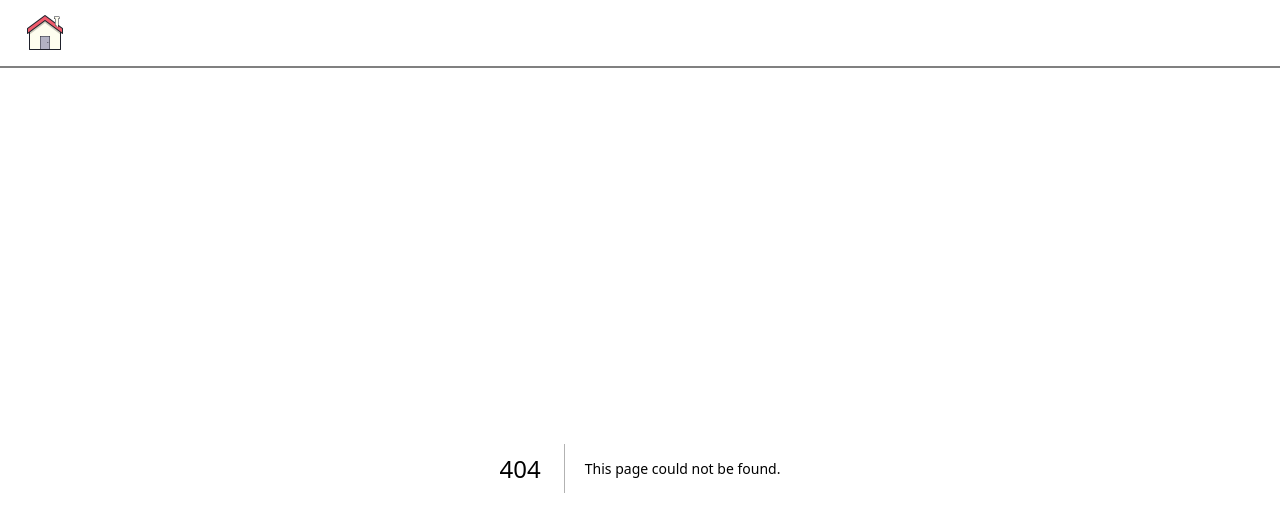
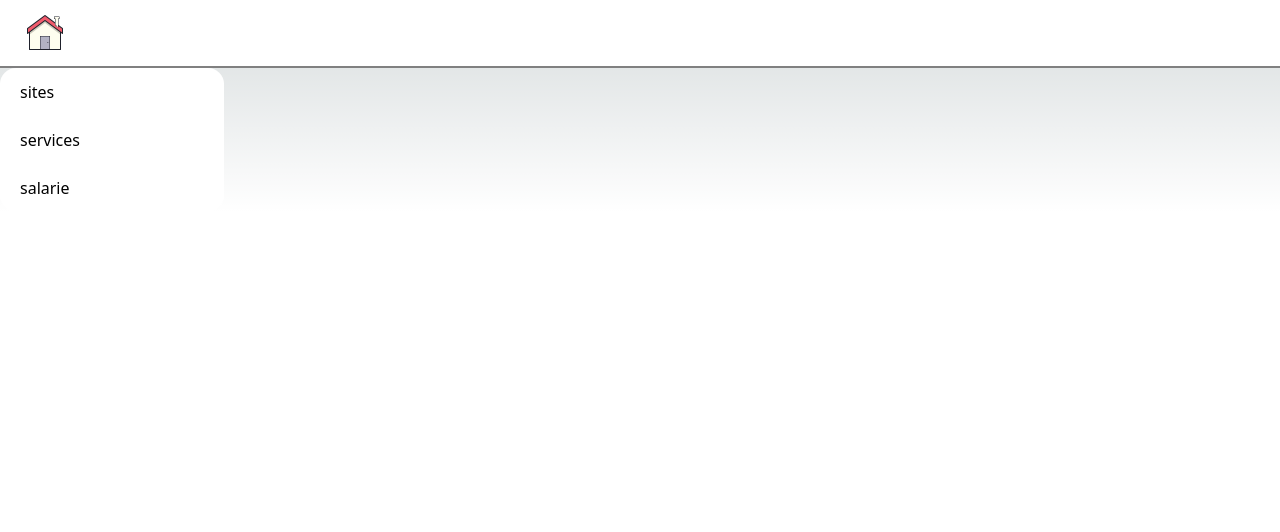
Before and after one commit to Theo-Maes/Annuaire, a Next.js app in the folder annuaire/: page /admin in a window 1280 px wide. Before the commit this address had no page. Shown: the top 532 px of the page. Built offline with nearby package versions, Linux system fonts and the light colour scheme.

Commit message:
ajout page /admin/index.tsx + le compnents Sidebar

```diff
--- /dev/null
+++ b/annuaire/components/SideBar.tsx
@@ -0,0 +1,21 @@
+import Link from 'next/link';
+
+export default function Sidebar({ page }) {
+	const menuItems = [
+		{ class: page === "sites" ? 'active' : '', label: 'sites', href:"/admin/sites" },
+		{ class: page === "services" ? 'active' : '', label: 'services', href:"/admin/services" },
+		{ class: page === "salarie" ? 'active' : '', label: 'salarie', href:"/admin/salarie" },
+	  ];
+
+	return (
+		<ul className="menu bg-base-100 w-56 rounded-box" >
+			{menuItems.map((item) => (
+				<li className="hover-bordered" key={item.href}>
+					<Link className={item.class} href={item.href}>
+						{item.label}
+					</Link>
+				</li>
+			))}
+		</ul>
+	);
+}
--- /dev/null
+++ b/annuaire/pages/admin/index.tsx
@@ -0,0 +1,28 @@
+import Sidebar from "@/components/SideBar";
+import { useState, useEffect } from 'react'
+import { NextPage } from "next";
+import React from 'react'
+import Link from "next/link";
+
+
+const AdminIndex:NextPage = () => {
+	return (
+		<div className="flex">
+			<div className="flex-none">
+				<ul  className="menu bg-base-100 w-56 rounded-box" >
+					<li className="hover-bordered" key='sites'>
+						<Link href='/admin/sites'> sites </Link>
+					</li>
+					<li className="hover-bordered" key='services'>
+						<Link href='/admin/services'> services </Link>
+					</li>
+					<li className="hover-bordered" key='salarie'>
+						<Link href='/admin/salarie'> salarie </Link>
+					</li>
+				</ul>
+			</div>
+		</div>
+	);
+}
+
+export default AdminIndex;
```
